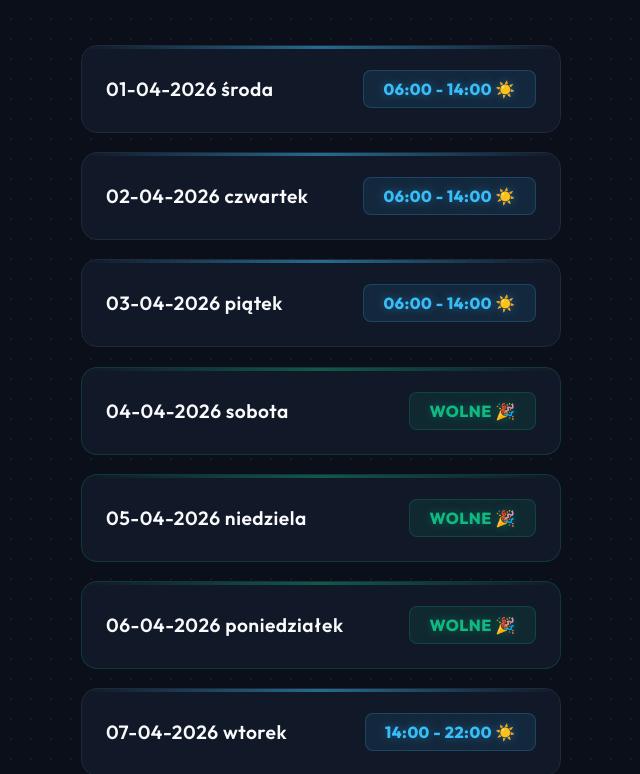
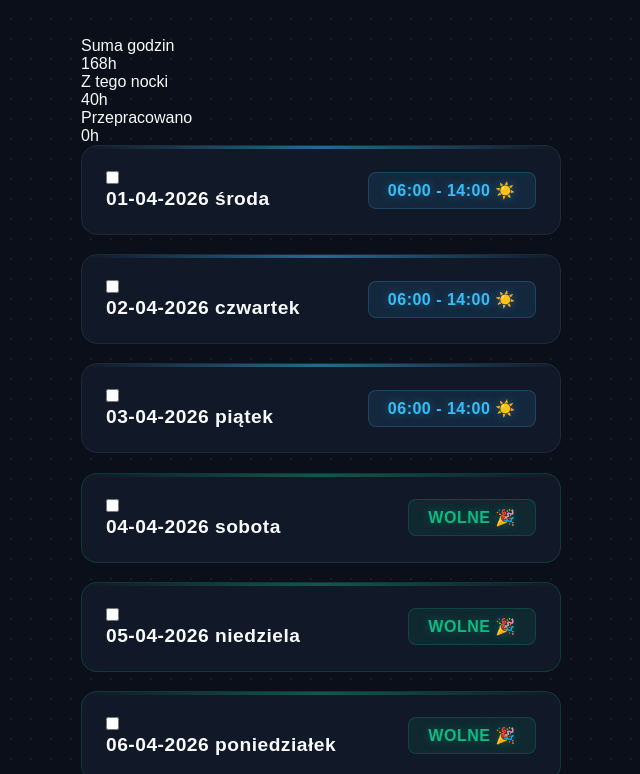
Before and after one commit to B1gCoder/asseco-grafik, a website: page index.html in a window 1280 px wide. Shown: the part 131-905 px from the top of the page, without its empty margins (319-959 px from the left). Drawn offline with Linux system fonts and the light colour scheme.

Commit message:
Update index.html

```diff
--- a/index.html
+++ b/index.html
@@ -4,19 +4,32 @@
     <meta charset="UTF-8">
     <meta name="viewport" content="width=device-width, initial-scale=1.0">
     <title>Mój Grafik Pracy</title>
-
     <link rel="preconnect" href="https://fonts.googleapis.com">
     <link rel="preconnect" href="https://fonts.gstatic.com" crossorigin>
-    <link href="https://fonts.googleapis.com/css2?family=Outfit:wght@300;400;600;800&display=swap" rel="stylesheet">
-
+    <link href="https://fonts.googleapis.com/css2?family=Inter:wght@300;400;600;800&display=swap" rel="stylesheet">
     <link rel="stylesheet" href="style.css">
 </head>
 <body>
     <div class="container">
         <header>
             <h1>Mój Grafik</h1>
-            <p class="subtitle">Harmonogram na najbliższe dni</p>
+            <p class="subtitle" id="nastepna-zmiana">Ładowanie danych...</p>
         </header>
+
+        <div class="statystyki-panel">
+            <div class="stat-karta">
+                <div class="stat-tytul">Suma godzin</div>
+                <div class="stat-wartosc" id="stat-suma">0h</div>
+            </div>
+            <div class="stat-karta">
+                <div class="stat-tytul">Z tego nocki</div>
+                <div class="stat-wartosc" id="stat-nocki">0h</div>
+            </div>
+            <div class="stat-karta akcent">
+                <div class="stat-tytul">Przepracowano</div>
+                <div class="stat-wartosc" id="stat-zrobione">0h</div>
+            </div>
+        </div>
 
         <div id="grafik-pojemnik">
             <div class="loader">Synchronizacja z chmurą...</div>
@@ -24,53 +37,152 @@
     </div>
 
     <script>
+        // Zmienne do trzymania naszych statystyk
+        let lacznieGodzin = 0;
+        let nockiGodzin = 0;
+        let zrobioneGodzin = 0;
+
+        // Pobieramy zaznaczone dni z pamięci telefonu (jeśli coś tam już jest)
+        let przepracowaneDni = JSON.parse(localStorage.getItem('przepracowane')) || [];
+
+        // Funkcja do obliczania czasu trwania zmiany (radzi sobie z nockami przez północ)
+        function policzCzas(od, doGodzina) {
+            if (!od || !doGodzina || (od === '00:00' && doGodzina === '00:00')) return 0;
+            let [h1, m1] = od.split(':').map(Number);
+            let [h2, m2] = doGodzina.split(':').map(Number);
+            let start = h1 + (m1 / 60);
+            let koniec = h2 + (m2 / 60);
+            if (koniec < start) koniec += 24; // Przejście przez północ
+            return koniec - start;
+        }
+
+        // Funkcja przeliczająca i aktualizująca liczniki na ekranie
+        function aktualizujStatystyki() {
+            document.getElementById('stat-suma').innerText = lacznieGodzin + 'h';
+            document.getElementById('stat-nocki').innerText = nockiGodzin + 'h';
+            document.getElementById('stat-zrobione').innerText = zrobioneGodzin + 'h';
+        }
+
         async function pobierzIWyswietlGrafik() {
             try {
-                const odpowiedz = await fetch('moj_grafik.json');
+                // Zapobiega cachowaniu pliku JSON - zawsze pobiera świeży!
+                const odpowiedz = await fetch('moj_grafik.json?v=' + Date.now());
                 const dane = await odpowiedz.json();
 
                 const pojemnik = document.getElementById('grafik-pojemnik');
                 pojemnik.innerHTML = '';
 
-                dane.forEach(dzien => {
+                const dzisiaj = new Date();
+                const dzisiejszaData = dzisiaj.toISOString().split('T')[0];
+                let nastepnaZmianaZaleziona = false;
+
+                dane.forEach((dzien, index) => {
+                    // RESET ZMIENNYCH DLA DANEGO DNIA
+                    const czyWolne = !dzien.od || dzien.od.trim() === '' || (dzien.od === '00:00' && dzien.do === '00:00');
+                    const czyNocka = dzien.od === '22:00';
+                    const czyDzisiaj = dzien.data === dzisiejszaData;
+                    const czasZmiany = policzCzas(dzien.od, dzien.do);
+
+                    // Sprawdzanie czy to weekend
+                    const dataObiekt = new Date(dzien.data);
+                    const dzienTygodnia = dataObiekt.getDay(); // 0 = Niedziela, 6 = Sobota
+                    const czyWeekend = dzienTygodnia === 0 || dzienTygodnia === 6;
+
+                    // AKTUALIZACJA GŁÓWNYCH LICZNIKÓW
+                    lacznieGodzin += czasZmiany;
+                    if (czyNocka) nockiGodzin += czasZmiany;
+
+                    // Sprawdzamy czy dzień był już odhaczony w pamięci
+                    const czyOdhaczony = przepracowaneDni.includes(dzien.data);
+                    if (czyOdhaczony) zrobioneGodzin += czasZmiany;
+
+                    // ODLICZANIE DO NASTĘPNEJ ZMIANY
+                    if (!czyWolne && !nastepnaZmianaZaleziona) {
+                        const dataZmiany = new Date(`${dzien.data}T${dzien.od}:00`);
+                        if (dataZmiany > dzisiaj) {
+                            nastepnaZmianaZaleziona = true;
+                            // Proste odliczanie - ile godzin zostało
+                            const zostaloMs = dataZmiany - dzisiaj;
+                            const zostaloGodzin = Math.floor(zostaloMs / (1000 * 60 * 60));
+                            if(zostaloGodzin < 24) {
+                                document.getElementById('nastepna-zmiana').innerHTML = `⏳ Następna zmiana za: <b>~${zostaloGodzin}h</b>`;
+                            } else {
+                                const zostaloDni = Math.floor(zostaloGodzin / 24);
+                                document.getElementById('nastepna-zmiana').innerHTML = `⏳ Następna zmiana za: <b>${zostaloDni} dni</b>`;
+                            }
+                        }
+                    }
+
+                    // TWORZENIE KAFELKA
                     const karta = document.createElement('div');
 
-                    // 1. Sprawdzamy czy to dzień wolny (brak godzin lub 00:00 - 00:00)
-                    const czyWolne = !dzien.od || dzien.od.trim() === '' || (dzien.od === '00:00' && dzien.do === '00:00');
+                    // Nadawanie klas
+                    let klasy = 'dzien-karta';
+                    if (czyWolne) klasy += ' wolne';
+                    if (czyDzisiaj) klasy += ' dzisiaj';
+                    if (czyWeekend) klasy += ' weekend';
+                    if (czyOdhaczony) klasy += ' odhaczone'; // Wyciemnia kafelek, jeśli zrobiony
+                    karta.className = klasy;
 
-                    // 2. Sprawdzamy czy to nocka (zaczyna się o 22:00)
-                    const czyNocka = dzien.od === '22:00';
+                    const godzinyTekst = czyWolne ? 'WOLNE 🎉' : `${dzien.od} - ${dzien.do} ${czyNocka ? '🌙' : '☀️'}`;
 
-                    // 3. Sprawdzamy czy ten kafelek to dzisiejszy dzień
-                    const dzisiejszaData = new Date().toISOString().split('T')[0]; // Format YYYY-MM-DD
-                    const czyDzisiaj = dzien.data === dzisiejszaData;
-
-                    // Przypisujemy odpowiednie klasy CSS
-                    karta.className = 'dzien-karta' + (czyWolne ? ' wolne' : '') + (czyDzisiaj ? ' dzisiaj' : '');
-
-                    // Budujemy tekst godzin z odpowiednimi emotikonami
-                    let godzinyTekst = '';
-                    if (czyWolne) {
-                        godzinyTekst = 'WOLNE 🎉';
-                    } else {
-                        godzinyTekst = `${dzien.od} - ${dzien.do} ${czyNocka ? '🌙' : '☀️'}`;
-                    }
-
-                    // Wrzucamy dane do kafelka (dodajemy też mały napis "Dzisiaj")
+                    // Budowa wnętrza kafelka (dodany checkbox)
                     karta.innerHTML = `
-                        <div class="data">
-                            ${dzien.data}
-                            ${czyDzisiaj ? '<span style="color: #ef4444; font-size: 0.8em; margin-left: 8px; font-weight: 800;">Dzisiaj!</span>' : ''}
+                        <div class="lewa-strona">
+                            <label class="custom-checkbox ${czyWolne ? 'ukryty' : ''}">
+                                <input type="checkbox" id="check-${index}" data-data="${dzien.data}" data-godziny="${czasZmiany}" ${czyOdhaczony ? 'checked' : ''}>
+                                <span class="checkmark"></span>
+                            </label>
+                            <div class="data-blok">
+                                <div class="data">${dzien.data}</div>
+                                ${czyDzisiaj ? '<div class="dzisiaj-tag">Dzisiaj!</div>' : ''}
+                            </div>
                         </div>
                         <div class="godziny">${godzinyTekst}</div>
                     `;
 
                     pojemnik.appendChild(karta);
                 });
+
+                // Zabezpieczenie, jeśli nie znaleziono żadnej przyszłej zmiany
+                if(!nastepnaZmianaZaleziona) {
+                    document.getElementById('nastepna-zmiana').innerText = "Wszystkie zmiany w tym miesiącu za Tobą! 🍻";
+                }
+
+                aktualizujStatystyki();
+                obsluzCheckboxy();
+
             } catch (blad) {
-                document.getElementById('grafik-pojemnik').innerHTML = '<div class="karta-bledu">Nie udało się załadować danych.</div>';
+                document.getElementById('grafik-pojemnik').innerHTML = '<div class="karta-bledu">Nie udało się załadować danych z systemu.</div>';
                 console.error(blad);
             }
+        }
+
+        // Funkcja przypisująca akcje do checkboxów
+        function obsluzCheckboxy() {
+            const checkboxy = document.querySelectorAll('input[type="checkbox"]');
+
+            checkboxy.forEach(box => {
+                box.addEventListener('change', function() {
+                    const dataDnia = this.getAttribute('data-data');
+                    const czasDnia = parseFloat(this.getAttribute('data-godziny'));
+                    const kartaDnia = this.closest('.dzien-karta');
+
+                    if (this.checked) {
+                        przepracowaneDni.push(dataDnia);
+                        zrobioneGodzin += czasDnia;
+                        kartaDnia.classList.add('odhaczone');
+                    } else {
+                        przepracowaneDni = przepracowaneDni.filter(d => d !== dataDnia);
+                        zrobioneGodzin -= czasDnia;
+                        kartaDnia.classList.remove('odhaczone');
+                    }
+
+                    // Zapisujemy nowy stan do pamięci telefonu
+                    localStorage.setItem('przepracowane', JSON.stringify(przepracowaneDni));
+                    aktualizujStatystyki();
+                });
+            });
         }
 
         pobierzIWyswietlGrafik();
```
